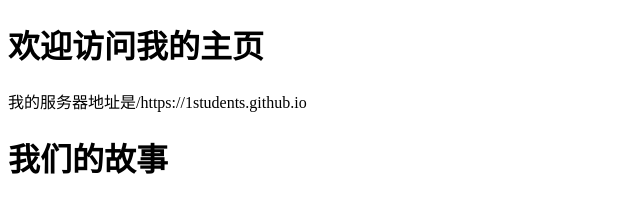
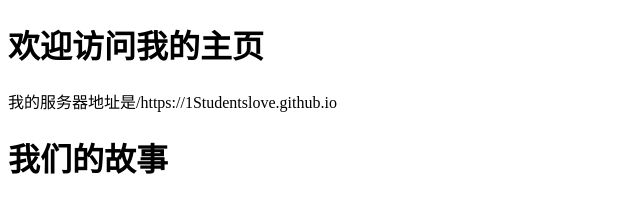
Before and after one commit to 1Students/1Studentslove.github.io, a plain HTML site: page index.html in a window 1280 px wide. Shown: the top 207 px of the page, 0-640 px from the left. Drawn offline with nearby package versions, Linux system fonts and the light colour scheme.

Commit message:
Update index.html

```diff
--- a/index.html
+++ b/index.html
@@ -13,7 +13,7 @@
 <body>
 
 	<h1>欢迎访问我的主页</h1>
-	<p>我的服务器地址是/https://1students.github.io</p>
+	<p>我的服务器地址是/https://1Studentslove.github.io</p>
 	<h1>我们的故事</h1>
 	<h1> <a href="./one.html">点击</a></h1>
 	<!-- <h1>第一年</h1>
```
